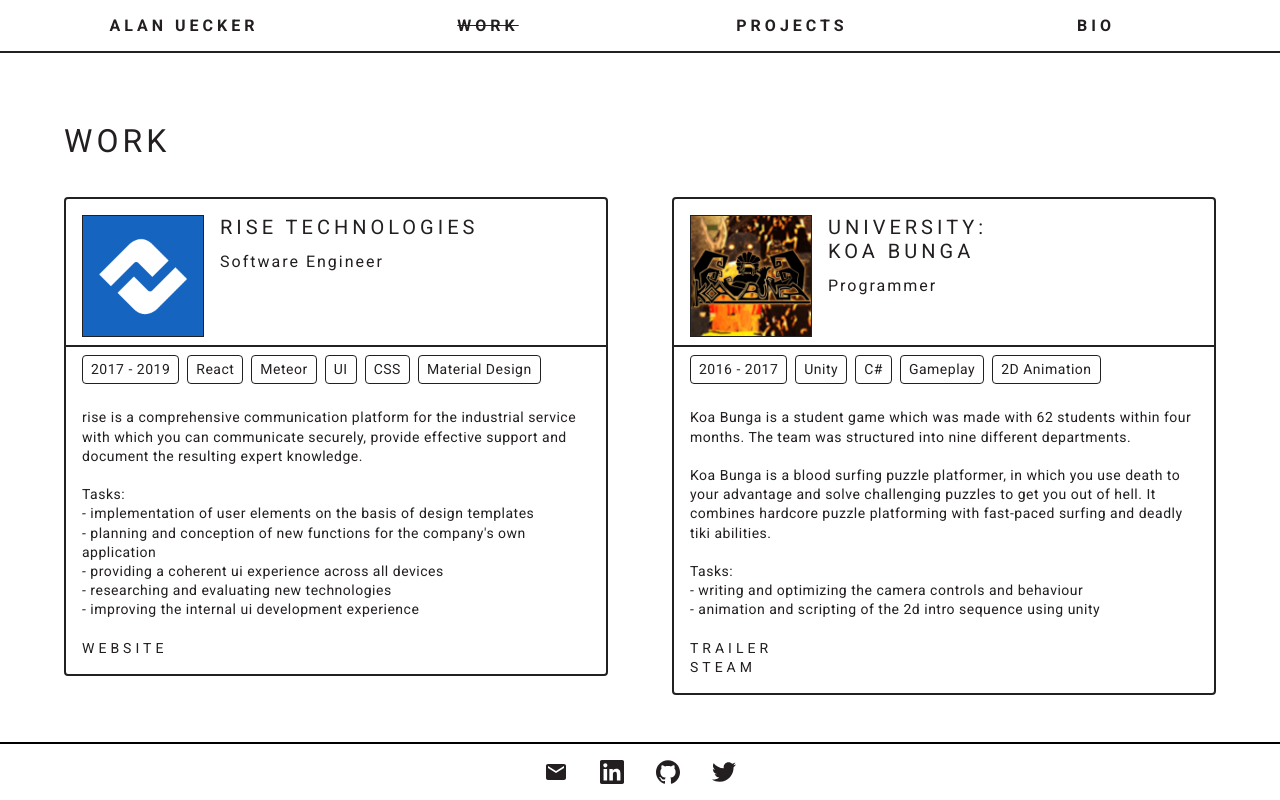
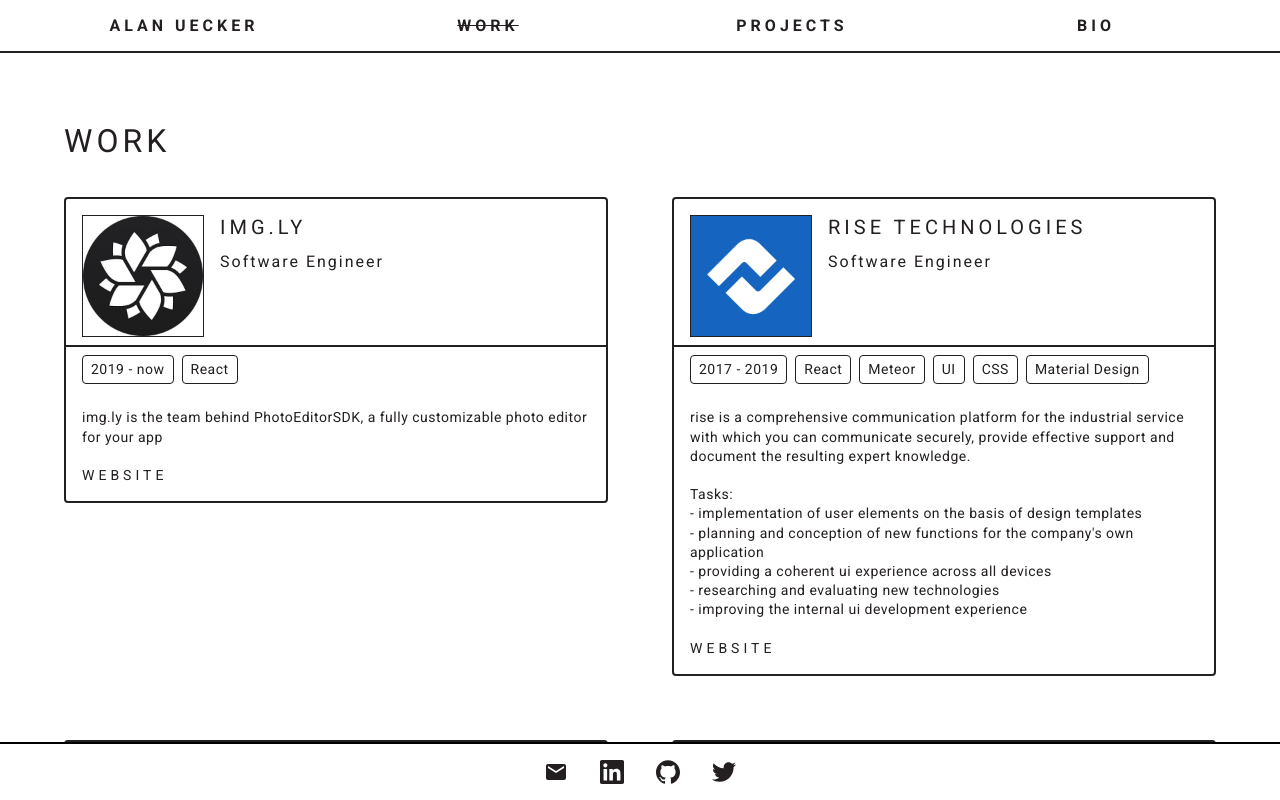
Before and after one commit to alanuecker/alanuecker.github.io, a React (Create React App) app: page /work in a window 1280 px wide. Built offline with nearby package versions, Linux system fonts and the light colour scheme.

Commit message:
update information

```diff
--- a/src/components/Footer.js
+++ b/src/components/Footer.js
@@ -38,13 +38,13 @@
       <Icon to="mailto:uecker.alan@gmail.com" newTab={false} bigIcon={bigIcon}>
         <Mail />
       </Icon>
-      <Icon to="https://linkedin.com/in/alan-uecker" bigIcon={bigIcon}>
+      <Icon to="https://linkedin.com/in/alanuecker" bigIcon={bigIcon}>
         <LinkedIn />
       </Icon>
       <Icon to="https://github.com/alanuecker" bigIcon={bigIcon}>
         <Github />
       </Icon>
-      <Icon to="https://twitter.com/_AlanUecker" bigIcon={bigIcon}>
+      <Icon to="https://twitter.com/alan_uecker" bigIcon={bigIcon}>
         <Twitter />
       </Icon>
     </Row>
--- a/src/pages/Bio.js
+++ b/src/pages/Bio.js
@@ -35,7 +35,7 @@
     <SubHeader>Bio</SubHeader>
     <Root id="bio">
       <Container>
-        Hi. My name is Alan and i am software engineer based in Cologne, Germany.
+        Hi. My name is Alan and i am software engineer based in Bochum, Germany.
         <br />
         <br />
         <b>TECHNICAL SKILLS</b>
@@ -43,7 +43,6 @@
         Programming languages:
         <TagContainer>
           <Tag key="javascript">JavaScript</Tag>
-          <Tag key="csharp">C#</Tag>
         </TagContainer>
         Web development:
         <TagContainer>
@@ -66,17 +65,24 @@
         <br />
         <br />
         <b>PROFESSIONAL EXPERIENCE</b>
+        img.ly GmbH <br />
+        software engineer
+        <br /> 11/2019 - now
+        <br /> Building user elements for the PhotoEditorSDK and future projects
+        <br />
+        <br />
         rise technologies GmbH <br />
         software engineer
         <br /> 06/2017 - 08/2019
-        <br /> Conception and implementation of user elements and functions for a SaaS communication
-        platform
+        <br /> Conception and implementation of user elements and functions for
+        a SaaS communication platform
         <br />
         <br />
         <b>SCHOOL</b>
         University of Mittweida
         <br /> Graduation: 2018
-        <br /> Bachelor of Science in Media Informatics and Interactive Entertainment
+        <br /> Bachelor of Science in Media Informatics and Interactive
+        Entertainment
       </Container>
     </Root>
   </React.Fragment>
--- a/src/pages/Projects.js
+++ b/src/pages/Projects.js
@@ -11,6 +11,19 @@
       <SubHeader>Projects</SubHeader>
       <Grid id="projects">
         <Post
+          key="matrixDisplay"
+          title="Led Matrix Display"
+          tags={['2020', '64x32 Led Matrix', 'ESP8266', 'C++']}
+        >
+          used a 64x32 led matrix as a clock and build a website to control each
+          pixel via a brush tool
+          <br />
+          <br />
+          <ExternalLink to="https://github.com/alanuecker/matrixdisplay">
+            Github
+          </ExternalLink>
+        </Post>
+        <Post
           key="reactEasyMarkdown"
           title="React Easy Markdown"
           tags={['2019', 'React', 'markdown-it', 'react-live']}
@@ -18,44 +31,47 @@
           Write markdown inside a react component and render it live.
           <br />
           <br />
-          The goal of this project was to make it as simple as possible to document an ui component
-          using markdown and provide some interactivity to test the props.
+          The goal of this project was to make it as simple as possible to
+          document an ui component using markdown and provide some interactivity
+          to test the props.
           <br />
           <br />
-          <ExternalLink to="https://github.com/alanuecker/react-easy-markdown">Github</ExternalLink>
-        </Post>
-        <Post
-          key="matrixDisplay"
-          title="Led Matrix Display"
-          tags={['2019', '64x32 Led Matrix', 'ESP8266', 'C++']}
-        >
-          use a 64x32 led matrix to display the weather and other fun things
-          <br />
-          <br />
-          <ExternalLink to="https://github.com/alanuecker/matrixdisplay">Github</ExternalLink>
+          <ExternalLink to="https://github.com/alanuecker/react-easy-markdown">
+            Github
+          </ExternalLink>
         </Post>
         <Post
           key="riesenwiesen"
           title="Riesenwiesen"
           tags={['2017', 'NodeJS', 'express', 'socket.io', 'Multiplayer']}
         >
-          This project was inspired by all the ".io games" and some inside jokes about the game
-          carcassonne.
+          This project was inspired by all the ".io games" and some inside jokes
+          about the game carcassonne.
           <br />
           <br />
-          The main goal was to program an online game where every one could place game tiles on an
-          infinite game board.
+          The main goal was to program an online game where every one could
+          place game tiles on an infinite game board.
           <br />
           <br />
-          <ExternalLink to="https://github.com/alanuecker/Riesenwiesen">Github</ExternalLink>
+          <ExternalLink to="https://github.com/alanuecker/Riesenwiesen">
+            Github
+          </ExternalLink>
         </Post>
-        <Post key="islandPainter" title="Island Painter" tags={['2016', 'WebGL', 'JavaScript']}>
+        <Post
+          key="islandPainter"
+          title="Island Painter"
+          tags={['2016', 'WebGL', 'JavaScript']}
+        >
           "Island Painter" was a small project to learn the basics of WebGL.
           <br />
           <br />
-          <ExternalLink to="https://github.com/alanuecker/island-painter">Github</ExternalLink>
+          <ExternalLink to="https://github.com/alanuecker/island-painter">
+            Github
+          </ExternalLink>
           <br />
-          <ExternalLink to="https://alanuecker.itch.io/island-painter">Demo</ExternalLink>
+          <ExternalLink to="https://alanuecker.itch.io/island-painter">
+            Demo
+          </ExternalLink>
         </Post>
       </Grid>
     </React.Fragment>
--- a/src/pages/Work.js
+++ b/src/pages/Work.js
@@ -3,6 +3,7 @@
 import rise from '../img/rise_logo.png';
 import koaBunga from '../img/koa_bunga.gif';
 import mmKochShow from '../img/mm_kochshow.png';
+import imgly from '../img/imgly.jpg';
 
 import Post from '../components/Post';
 import ExternalLink from '../components/base/ExternalLink';
@@ -15,23 +16,45 @@
       <SubHeader>Work</SubHeader>
       <Grid id="works">
         <Post
+          key="imgly"
+          src={imgly}
+          alt="img.ly"
+          title="img.ly"
+          subtitle="Software Engineer"
+          tags={['2019 - now', 'React']}
+        >
+          img.ly is the team behind PhotoEditorSDK, a fully customizable photo
+          editor for your app
+          <br />
+          <br />
+          <ExternalLink to="https://photoeditorsdk.com/">Website</ExternalLink>
+        </Post>
+        <Post
           key="rise"
           src={rise}
           alt="rise technologies"
           title="Rise Technologies"
           subtitle="Software Engineer"
-          tags={['2017 - 2019', 'React', 'Meteor', 'UI', 'CSS', 'Material Design']}
+          tags={[
+            '2017 - 2019',
+            'React',
+            'Meteor',
+            'UI',
+            'CSS',
+            'Material Design'
+          ]}
         >
-          rise is a comprehensive communication platform for the industrial service with which you
-          can communicate securely, provide effective support and document the resulting expert
-          knowledge.
+          rise is a comprehensive communication platform for the industrial
+          service with which you can communicate securely, provide effective
+          support and document the resulting expert knowledge.
           <br />
           <br />
           Tasks:
           <br />
           - implementation of user elements on the basis of design templates
           <br />
-          - planning and conception of new functions for the company's own application
+          - planning and conception of new functions for the company's own
+          application
           <br />
           - providing a coherent ui experience across all devices
           <br />
@@ -50,13 +73,14 @@
           subtitle="Programmer"
           tags={['2016 - 2017', 'Unity', 'C#', 'Gameplay', '2D Animation']}
         >
-          Koa Bunga is a student game which was made with 62 students within four months. The team
-          was structured into nine different departments.
+          Koa Bunga is a student game which was made with 62 students within
+          four months. The team was structured into nine different departments.
           <br />
           <br />
-          Koa Bunga is a blood surfing puzzle platformer, in which you use death to your advantage
-          and solve challenging puzzles to get you out of hell. It combines hardcore puzzle
-          platforming with fast-paced surfing and deadly tiki abilities.
+          Koa Bunga is a blood surfing puzzle platformer, in which you use death
+          to your advantage and solve challenging puzzles to get you out of
+          hell. It combines hardcore puzzle platforming with fast-paced surfing
+          and deadly tiki abilities.
           <br />
           <br />
           Tasks:
@@ -66,7 +90,9 @@
           - animation and scripting of the 2d intro sequence using unity
           <br />
           <br />
-          <ExternalLink to="https://www.youtube.com/watch?v=XQOOf71-y8o">Trailer</ExternalLink>
+          <ExternalLink to="https://www.youtube.com/watch?v=XQOOf71-y8o">
+            Trailer
+          </ExternalLink>
           <br />
           <ExternalLink to="https://steamcommunity.com/sharedfiles/filedetails/?id=870664518">
             Steam
@@ -80,14 +106,17 @@
           subtitle="Lead Programmer"
           tags={['2015', 'Unity', 'C#', 'Gameplay']}
         >
-          This game was developed and designed for an assignment in the fourth semester.
+          This game was developed and designed for an assignment in the fourth
+          semester.
           <br />
           <br />
-          "M&M Kochshow" is a fighting, action, platformer inspired by Super Smash Bros.
+          "M&M Kochshow" is a fighting, action, platformer inspired by Super
+          Smash Bros.
           <br />
           <br />
-          Two players fight each other to get the most ingredients in their cooking pot. Whoever has
-          the most points at the end of 5 minutes wins the show.
+          Two players fight each other to get the most ingredients in their
+          cooking pot. Whoever has the most points at the end of 5 minutes wins
+          the show.
           <br />
           <br />
           Tasks:
@@ -95,7 +124,9 @@
           - all code related tasks
           <br />
           <br />
-          <ExternalLink to="https://alanuecker.itch.io/die-mm-kochshow">Itch.io</ExternalLink>
+          <ExternalLink to="https://alanuecker.itch.io/die-mm-kochshow">
+            Itch.io
+          </ExternalLink>
         </Post>
       </Grid>
     </React.Fragment>
```
Also changed, not shown: src/img/imgly.jpg (added), 1 other file (tests, documents, lock files or other folders).
